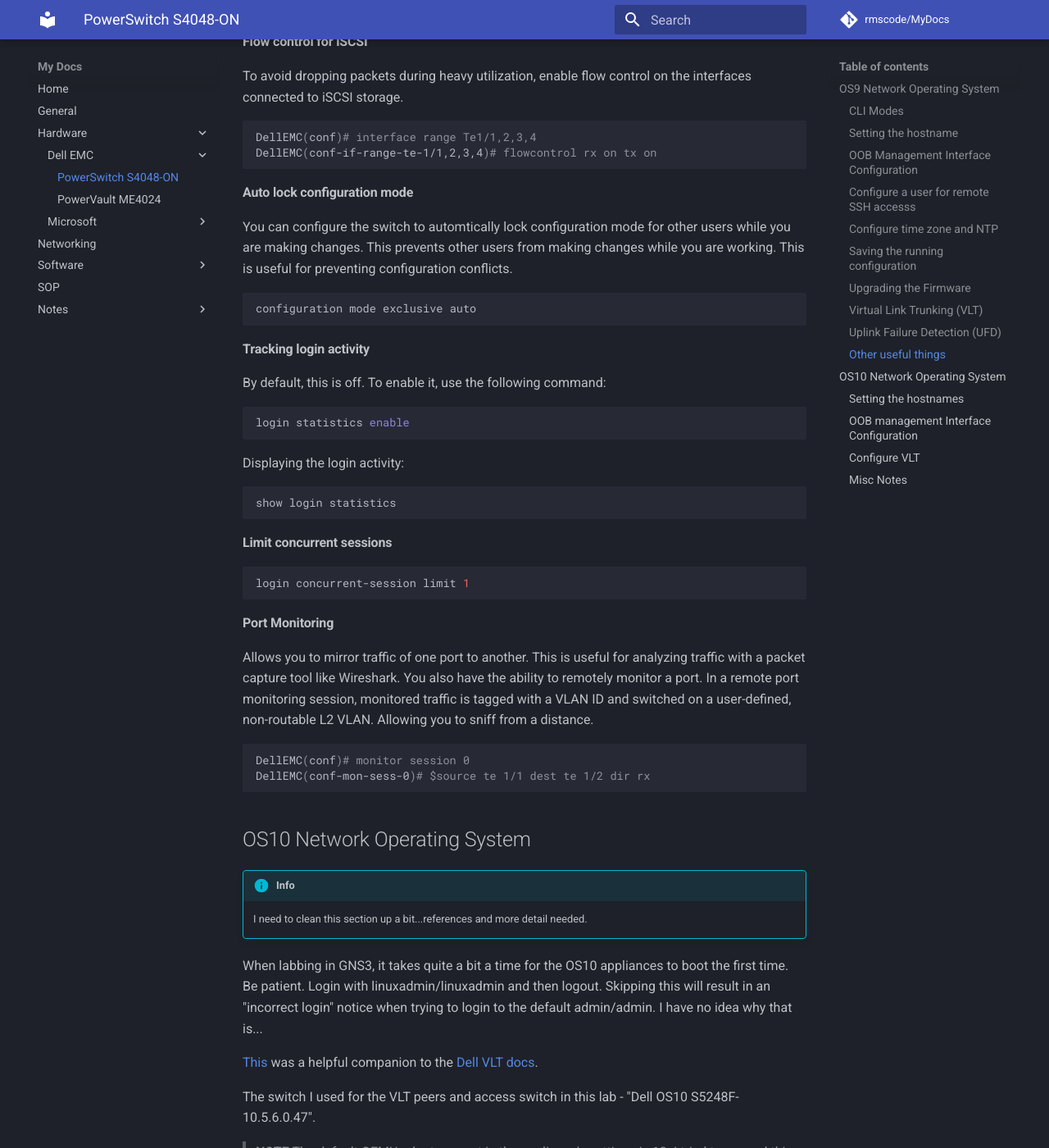
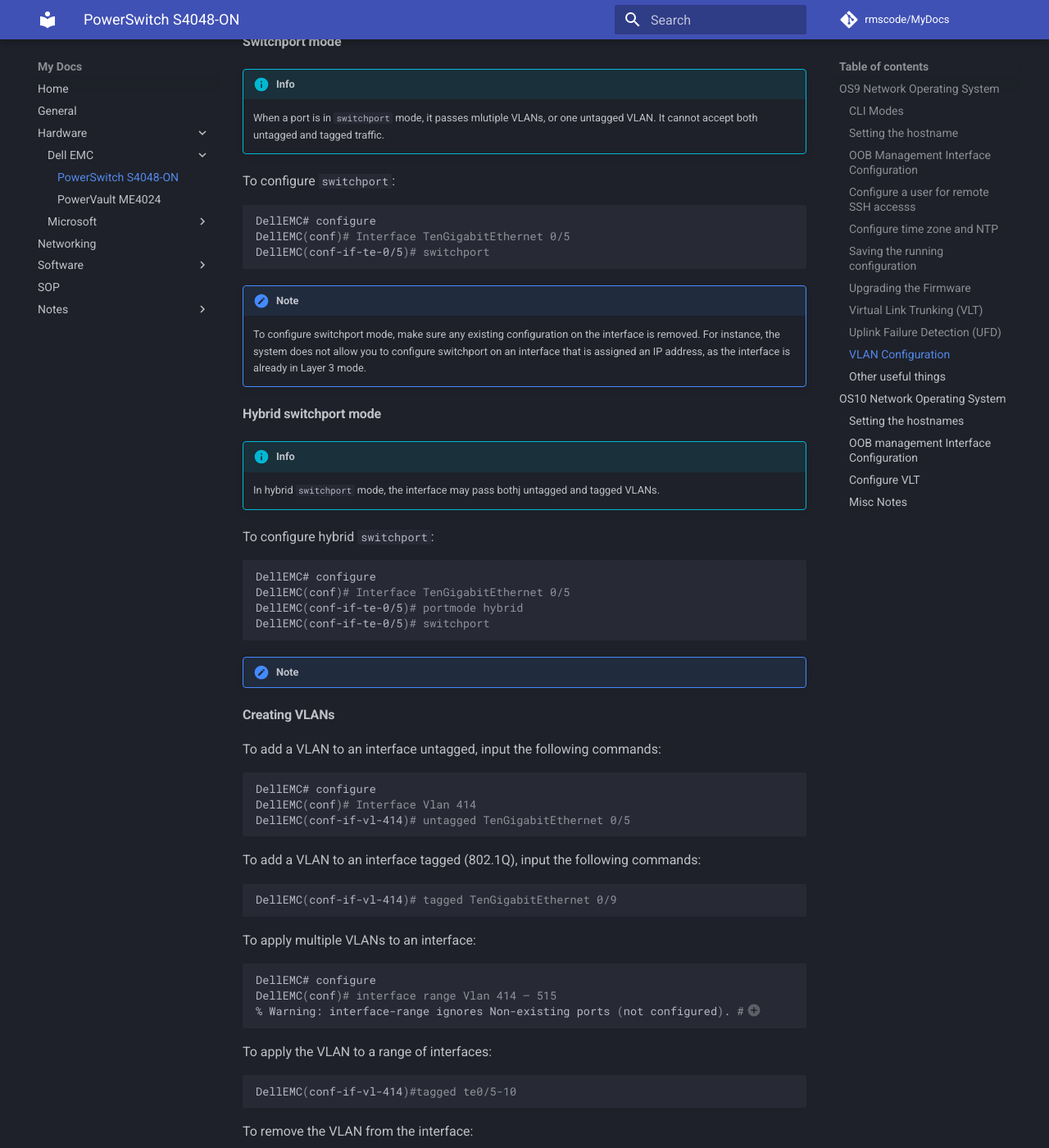
Before and after one commit to rmscode/binary-garden, an MkDocs documentation site: the page built from docs/hardware/dell-emc/s4048-on.md, in a window 1280 px wide and 1400 px high, scrolled down 8917 px. Shown: the whole window at 82% size. Built offline with MkDocs 1.6.1 and Material for MkDocs 9.7.7, drawn with Linux system fonts in a browser that asks for light colours; comment, search, counter and statistics services are not loaded; some of the changed text lies outside the part shown.

Commit message:
Update s4048-on.md

````diff
--- a/docs/hardware/dell-emc/s4048-on.md
+++ b/docs/hardware/dell-emc/s4048-on.md
@@ -398,6 +398,91 @@
 
 [*Reference*](https://www.dell.com/support/manuals/en-us/dell-emc-os-9/s4048-on-9.14.2.4-config/configuring-uplink-failure-detection?guid=guid-2aab7b9f-0b01-4061-b9dc-62ab3f302688&lang=en-us)
 
+### VLAN Configuration
+
+#### Switchport mode
+
+!!! info
+
+    When a port is in `switchport` mode, it passes mlutiple VLANs, or one untagged VLAN. It cannot accept both untagged and tagged traffic.
+
+To configure `switchport`:
+
+```shell
+DellEMC# configure
+DellEMC(conf)# Interface TenGigabitEthernet 0/5
+DellEMC(conf-if-te-0/5)# switchport
+```
+
+!!! note
+
+    To configure switchport mode, make sure any existing configuration on the interface is removed. For instance, the system does not allow you to configure switchport on an interface that is assigned an IP address, as the interface is already in Layer 3 mode.
+
+#### Hybrid switchport mode
+
+!!! info
+
+    In hybrid `switchport` mode, the interface may pass bothj untagged and tagged VLANs.
+
+To configure hybrid `switchport`:
+
+```shell
+DellEMC# configure
+DellEMC(conf)# Interface TenGigabitEthernet 0/5
+DellEMC(conf-if-te-0/5)# portmode hybrid
+DellEMC(conf-if-te-0/5)# switchport
+```
+!!! note
+
+#### Creating VLANs
+
+To add a VLAN to an interface untagged, input the following commands:
+
+```shell
+DellEMC# configure
+DellEMC(conf)# Interface Vlan 414
+DellEMC(conf-if-vl-414)# untagged TenGigabitEthernet 0/5
+```
+
+To add a VLAN to an interface tagged (802.1Q), input the following commands:
+
+```shell
+DellEMC(conf-if-vl-414)# tagged TenGigabitEthernet 0/9
+```
+
+To apply multiple VLANs to an interface:
+
+```shell
+DellEMC# configure
+DellEMC(conf)# interface range Vlan 414 – 515
+% Warning: interface-range ignores Non-existing ports (not configured). #(1)
+```
+
+1. This error message is stating that within the range of 414 to 515, only the VLANs we have already created are configured. This is useful for creating a link to a Trunk Cisco port. Interface range Vlan 2-4094 allows you to add all existing VLANs to an interface to simulate a Trunk port without creating excess configuration. This command does not create new VLANs.
+
+To apply the VLAN to a range of interfaces:
+
+```shell
+DellEMC(conf-if-vl-414)#tagged te0/5-10
+```
+
+To remove the VLAN from the interface:
+
+```shell
+DellEMC(conf-if-vl-414)#no tagged te0/5-10
+```
+
+Useful `show` commands:
+
+| Command                           | Description                                     |
+| --------------------------------- | ----------------------------------------------- |
+| `show vlan`                       | Shows the existing VLANs and their ports        |
+| `show run interface te0/5`        | Shows configuration of Interface te0/5          |
+| `show run interface vlan 414`     | Shows configuration of VLAN 414                 |
+| `show interface switchport te0/5` | Shows the tagged and untagged VLANs on a port   |
+
+[*Reference*](https://www.dell.com/support/kbdoc/en-us/000119270/dell-emc-networking-how-to-configure-vlans-and-associate-ports-to-vlans-on-os9-ftos)
+
 ### Other useful things
 
 #### Flow control for iSCSI
````
